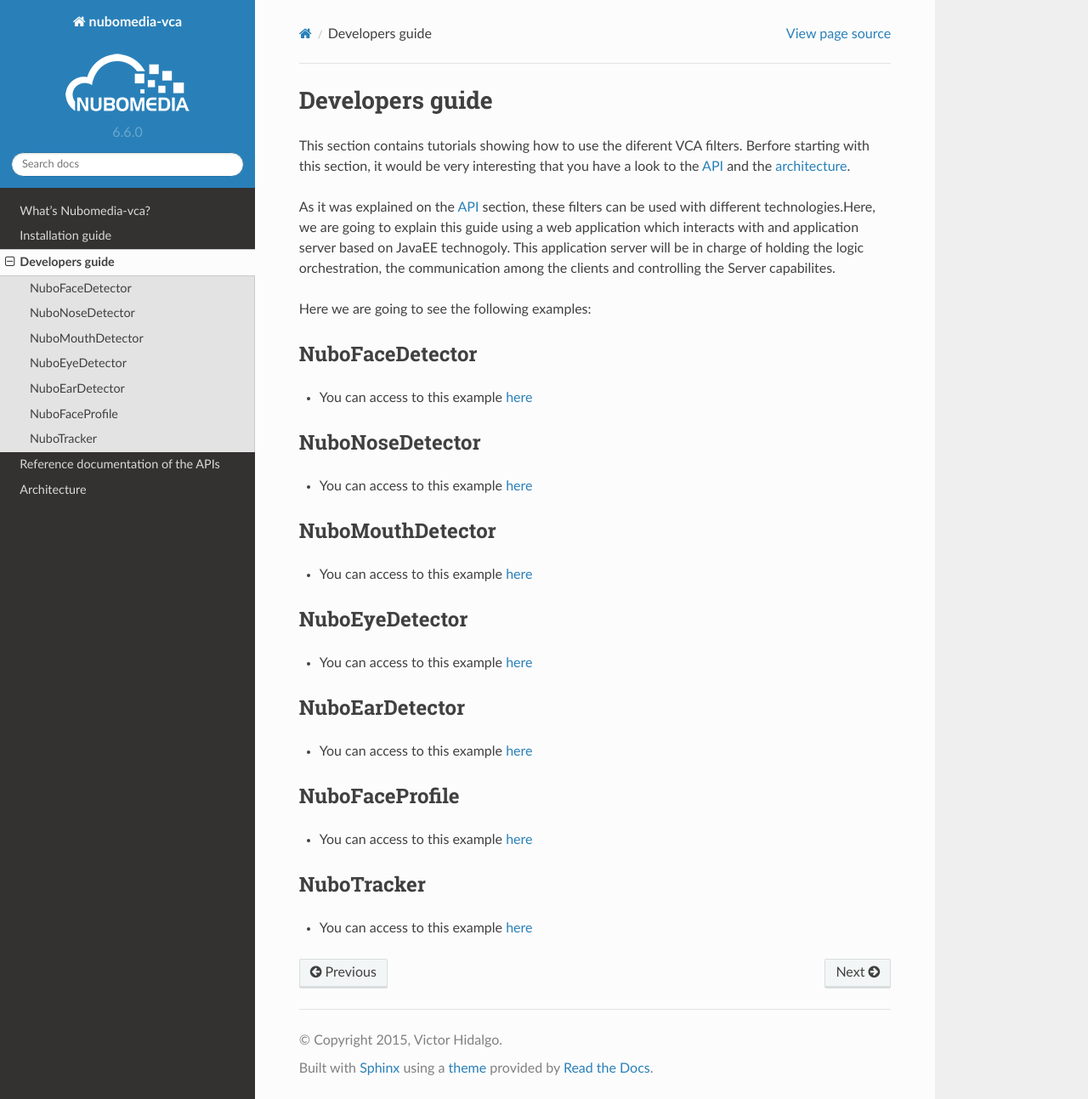
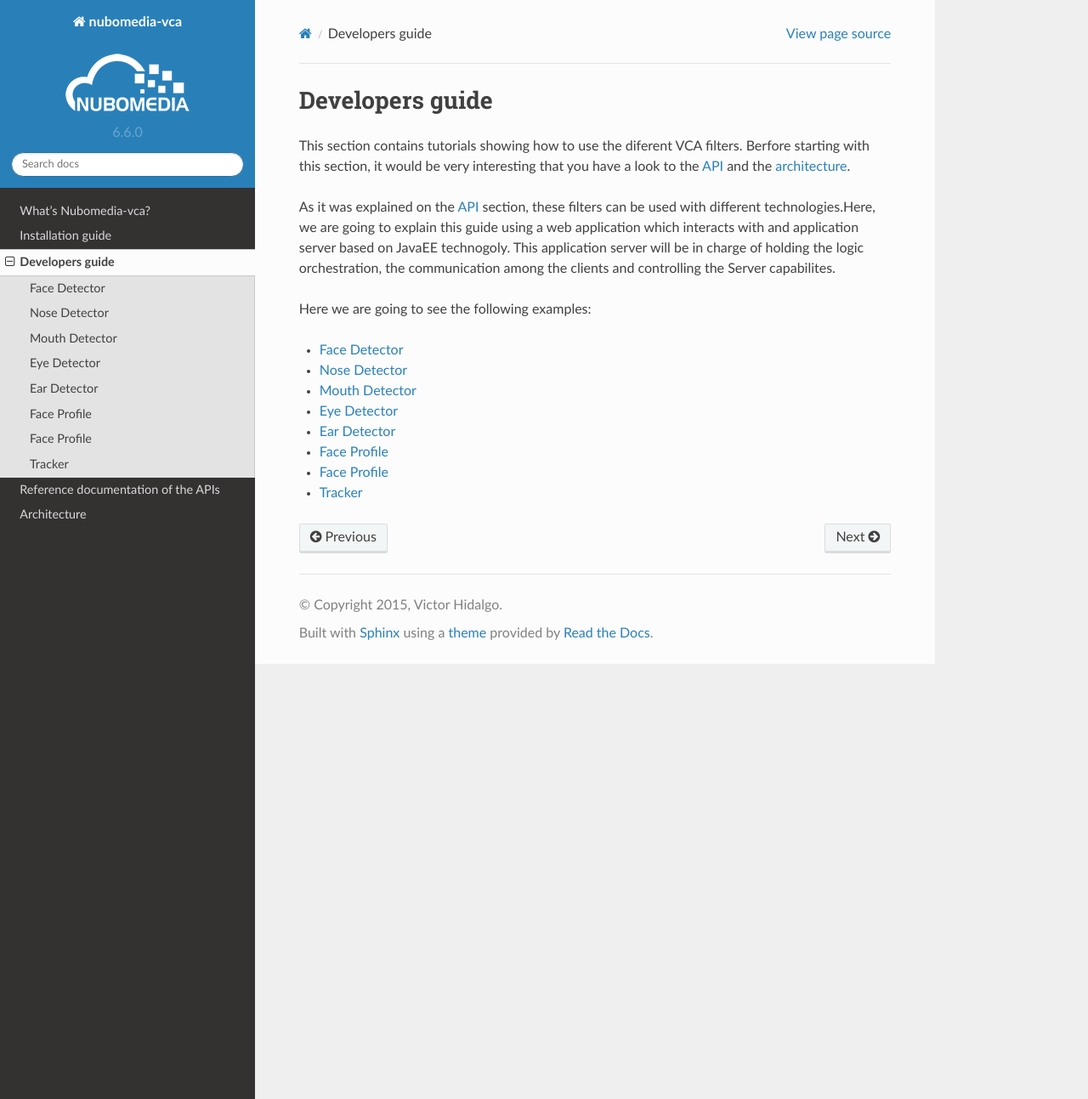
Before and after one commit to VictorHidalgoVT/DOC-NUBOMEDIA-VCA, a Sphinx documentation site: the page built from source/developers_guide.rst, in a window 1280 px wide and 1293 px high. Shown: the whole window at 85% size. Built offline with Sphinx 7.4.7 and the Read the Docs theme 2.0.0, drawn with Linux system fonts in a browser that asks for light colours.

Commit message:
Include examples in developer guide toctree

```diff
--- a/source/developers_guide.rst
+++ b/source/developers_guide.rst
@@ -17,37 +17,13 @@ capabilites.
 
 Here we are going to see the following examples:
 
-NuboFaceDetector
-================
+.. toctree:: :maxdepth: 1
 
-- You can access to this example :doc:`here <face_detector>`
-
-NuboNoseDetector
-================
-
-- You can access to this example :doc:`here <nose_detector>`
-
-NuboMouthDetector
-=================
-
-- You can access to this example :doc:`here <mouth_detector>`
-
-NuboEyeDetector
-===============
-
-- You can access to this example :doc:`here <eye_detector>`
-
-NuboEarDetector
-===============
-
-- You can access to this example :doc:`here <ear_detector>`
-
-NuboFaceProfile
-===============
-
-- You can access to this example :doc:`here <face_profile>`
-
-NuboTracker
-===========
-
-- You can access to this example :doc:`here <tracker>`
+   face_detector.rst
+   nose_detector.rst
+   mouth_detector.rst
+   eye_detector.rst
+   ear_detector.rst
+   face_profile.rst
+   face_profile.rst
+   tracker.rst
```
